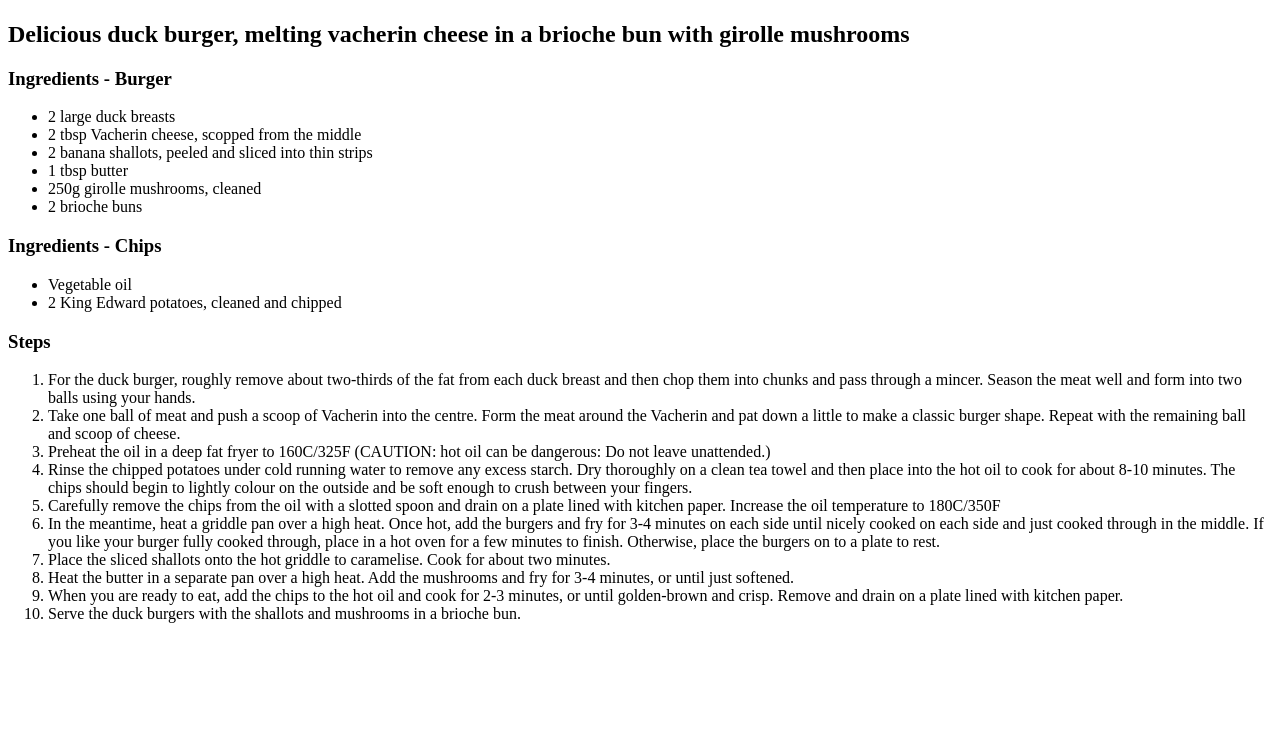
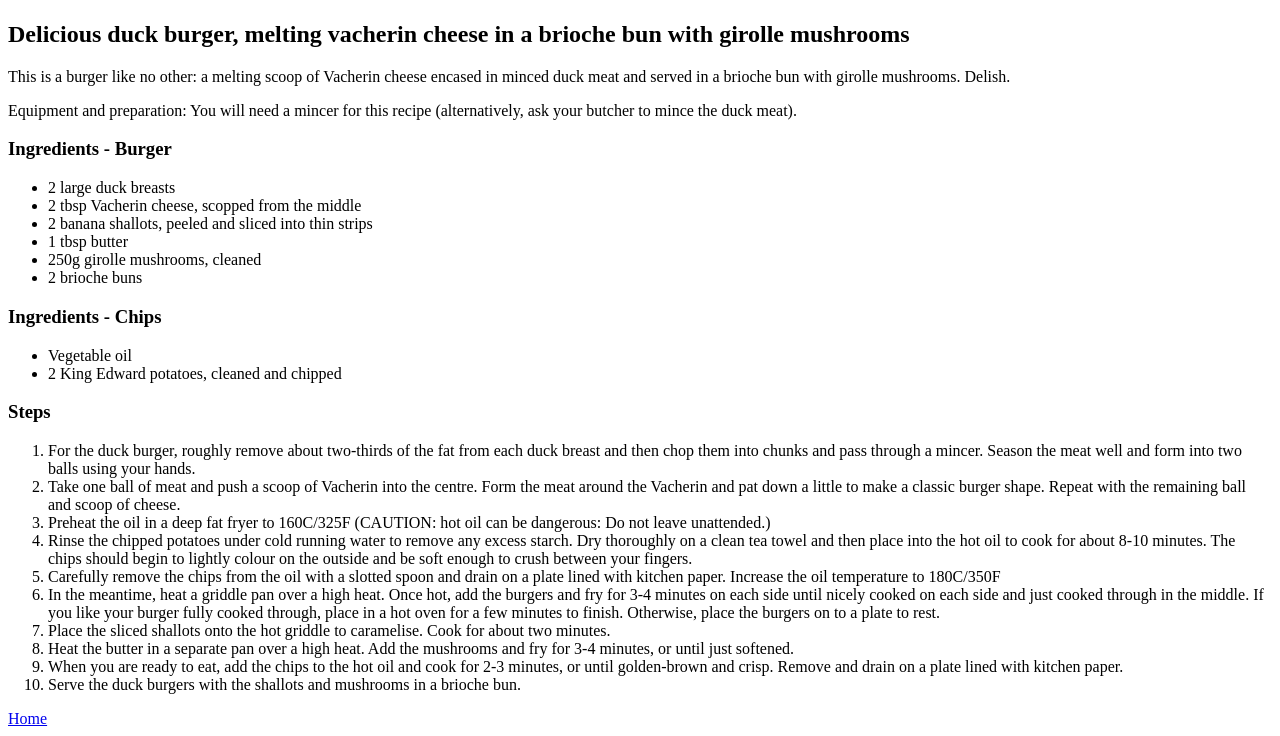
Before and after one commit to Sen-Nyin/odin-recipes, a plain HTML site: page recipes/duckburgerchips.html in a window 1280 px wide. Shown: the part 383-1119 px from the top of the page. Before the commit the page ends 1022 px from the top, so only its background shows below. Drawn offline with Linux system fonts and the light colour scheme.

Commit message:
Added recipe description

```diff
--- a/recipes/duckburgerchips.html
+++ b/recipes/duckburgerchips.html
@@ -14,6 +14,11 @@
         <img src="https://ichef.bbci.co.uk/food/ic/food_16x9_1600/recipes/duck_burger_and_chips_40267_16x9.jpg"
             alt="duck burger and chips image">
         <h2>Delicious duck burger, melting vacherin cheese in a brioche bun with girolle mushrooms</h2>
+        <p>This is a burger like no other: a melting scoop of Vacherin cheese encased in minced duck meat and served in
+            a brioche bun with girolle mushrooms. Delish.</p>
+
+        <p>Equipment and preparation: You will need a mincer for this recipe (alternatively, ask your butcher to mince
+            the duck meat).</p>
     </header>
     <main>
         <h3>Ingredients - Burger</h3>
@@ -57,6 +62,9 @@
             <li>Serve the duck burgers with the shallots and mushrooms in a brioche bun.</li>
         </ol>
     </main>
+    <footer>
+        <a href="../index.html" title="Return Home">Home</a>
+    </footer>
 
 </body>
 
```
